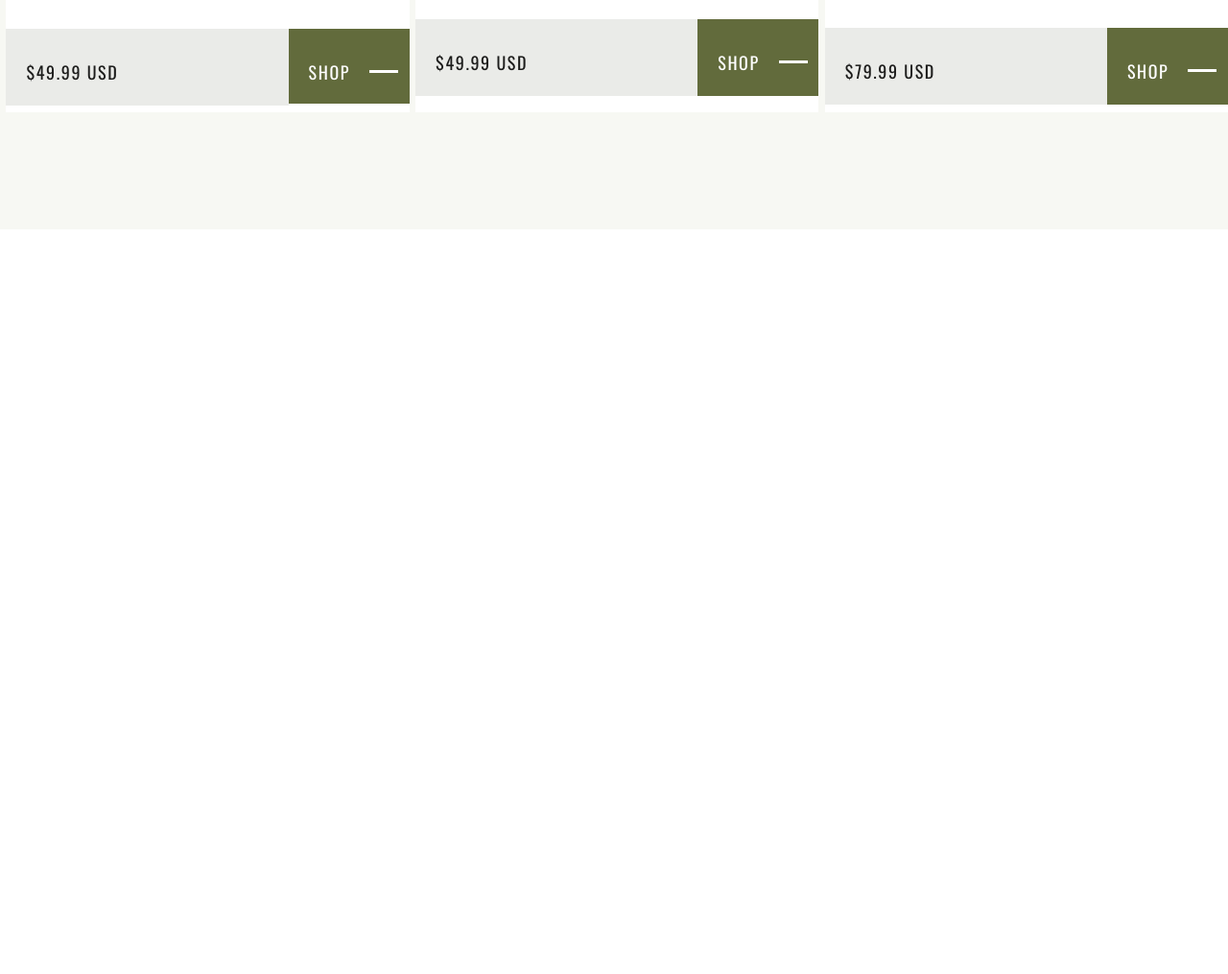
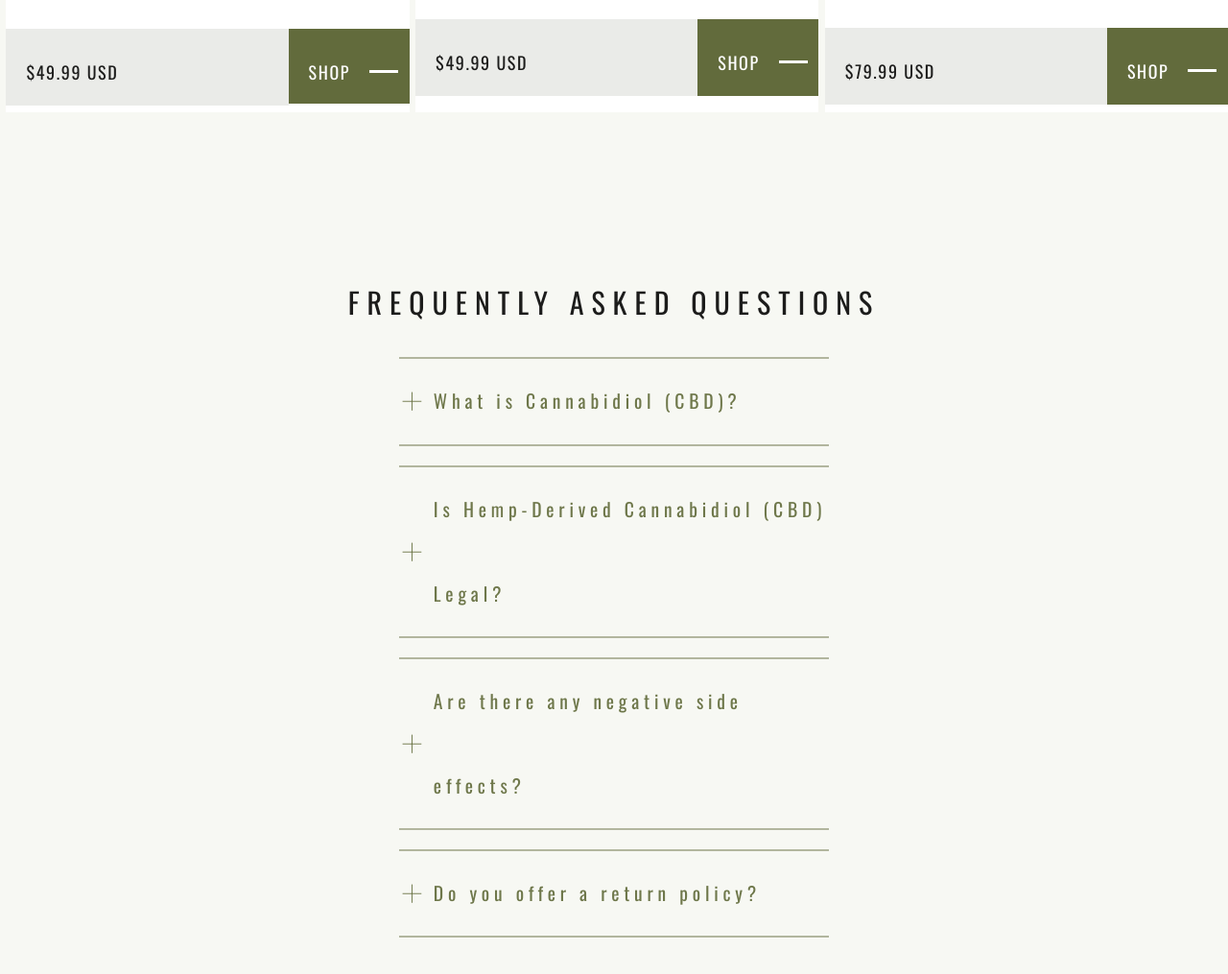
Before and after one commit to mazurenkooleksandr/exam-cbd, a plain HTML site: page index.html in a window 1280 px wide. Shown: the part 1411-2426 px from the top of the page at 96% size. Before the commit the page ends 1650 px from the top, so only its background shows below. Drawn offline with nearby package versions, Linux system fonts and the light colour scheme.

Commit message:
fifth container done

```diff
--- /dev/null
+++ b/css/_fifth-container.scss
@@ -0,0 +1,94 @@
+.fifth-container {
+    width: 100%;
+    max-width: 1920px;
+    height: 100%;
+    font-family: 'Oswald', sans-serif;
+    margin: 0 auto;
+    background-color: rgb(247,248,243);
+    font-size: 16px;
+    padding-bottom: 5%;
+
+
+    .fifth-container__header {
+      text-transform: uppercase;
+      font-size: 1.875rem;
+      color: rgb(28, 28, 27);
+      line-height: 2.5;
+      text-align: center;
+      letter-spacing: 0.5rem;
+      padding-top: 3%;
+    }
+
+
+
+      .fifth-container__block {
+        border-top: 2px solid rgba(110, 119, 74, 0.5);
+        border-bottom: 2px solid rgba(110, 119, 74, 0.5);
+        width: 35%;
+        margin: 20px auto;
+
+
+        .fifth-container__block_flex {
+          display: flex;
+          justify-content: left;
+        }
+
+        .fifth-container__block_button {
+          font-family: 'Montserrat', sans-serif;
+          margin-right: 2%;
+          font-size: 3rem;
+          border: none;
+          background-color: rgb(247,248,243);
+          color: rgb(110, 119, 74);
+          outline: none;
+          cursor: pointer;
+        }
+
+        p {
+          align-items: center;
+          font-size: 1.225rem;
+          color: rgb(110, 119, 74);
+          line-height: 4.5;
+          letter-spacing: 0.3rem;
+        }
+
+        .fifth-container__block_text {
+          display: none;
+        }
+
+        .fifth-container__block_text_block {
+          display: block;
+          padding-left: 6.5%;
+          padding-bottom: 3%;
+          font-size: 1.125rem;
+          line-height: 3;
+          letter-spacing: 0.1rem;
+        }
+    }
+}
+
+
+._What_is_Cannabidiol__CBD___ {
+  font-size: 18px;
+  font-family: "Oswald";
+  color: rgb(110, 119, 74);
+  line-height: 4.167;
+  text-align: left;
+  position: absolute;
+  left: 714.701px;
+  top: 3424.89px;
+  width: 296px;
+  height: 18px;
+  z-index: 60;
+}
+
+
+.Icon {
+  background-image: url("Icon.png");
+  position: absolute;
+  left: 674px;
+  top: 3349px;
+  width: 20px;
+  height: 20px;
+  z-index: 61;
+}
--- a/css/style.scss
+++ b/css/style.scss
@@ -1,3 +1,4 @@
 @import "main-styles";
 @import "third-container";
 @import "fourth-container";
+@import "fifth-container";
--- a/index.html
+++ b/index.html
@@ -3,11 +3,13 @@
 <head>
     <meta charset="UTF-8">
     <meta http-equiv="X-UA-Compatible" content="IE=edge">
-    <meta name="viewport" content="width=, initial-scale=1.0">
+    <meta name="viewport" content="width=device-width, initial-scale=1">
     <title>Document</title>
     <link rel="stylesheet" href="./css/style.css">
     <link rel="preconnect" href="https://fonts.gstatic.com">
     <link href="https://fonts.googleapis.com/css2?family=Oswald:wght@300;400;500;600;700&display=swap" rel="stylesheet">
+    <link rel="preconnect" href="https://fonts.gstatic.com">
+<link href="https://fonts.googleapis.com/css2?family=Montserrat:wght@100&display=swap" rel="stylesheet">
 </head>
 <body>
     <section class="third-container">
@@ -110,6 +112,76 @@
             </div>-->
         </div>
     </section>
+
+    <section class="fifth-container">
+        <div class="fifth-container__header">
+            <p>Frequently asked questions</p>
+        </div>
+
+
+            <div class="fifth-container__block">
+                <div class="fifth-container__block_flex">
+                <button class="fifth-container__block_button"  onclick="openPlus(event, 'first')">+</button>
+                <p>What is Cannabidiol (CBD)?</p>
+            </div>
+                <div id="first" class="fifth-container__block_text">Some text block №1</div>
+            </div>
+
+            <div class="fifth-container__block">
+            <div class="fifth-container__block_flex">
+                <button class="fifth-container__block_button" onclick="openPlus(event, 'second')">+</button>
+                <p>Is Hemp-Derived Cannabidiol (CBD) Legal?</p>
+            </div>
+                <div id="second" class="fifth-container__block_text">Because CBD from hemp has no psychoactive effects, the purchase, sales, or possesion of hemp CBD products are completely legal all 50 States.</div>
+            </div>
+
+            <div class="fifth-container__block">
+                <div class="fifth-container__block_flex">
+                    <button class="fifth-container__block_button" onclick="openPlus(event, 'third')">+</button>
+                    <p>Are there any negative side effects?</p>
+                </div>
+                <div id="third" class="fifth-container__block_text">Some text block №3</div>
+            </div>
+
+            <div class="fifth-container__block">
+                <div class="fifth-container__block_flex">
+                    <button class="fifth-container__block_button" onclick="openPlus(event, 'fourth')">+</button>
+                    <p>Do you offer a return policy?</p>
+                </div>
+                <div id="fourth" class="fifth-container__block_text">Some text block №4</div>
+            </div>
+
+
+
+
+
+
+
+
+
+
+
+
+
+        <!--<div class="fifth-container__block-second">
+            <label for="pseudoBtn" class="btn">+</label>
+            <p>Is Hemp-Derived Cannabidiol (CBD) Legal?</p>
+            <div class="fifth-container__block-second_text">Готовый текст</div>
+        </div>
+
+        <div class="fifth-container__block-third">
+            <label for="pseudoBtn" class="btn">+</label>
+            <p>Are there any negative side effects?</p>
+            <div class="fifth-container__block-third_text">Some text block №3</div>
+        </div>
+
+        <div class="fifth-container__block-fourt">
+            <label for="pseudoBtn" class="btn">+</label>
+            <p>Do you offer a return policy?</p>
+            <div class="fifth-container__block-fourt_text">Some text block №4</div>
+        </div>-->
+    </section>
 <script src="./main.js/tab.js"></script>
+<script src="./main.js/plus.js"></script>
 </body>
 </html>
--- /dev/null
+++ b/main.js/plus.js
@@ -0,0 +1,4 @@
+
+function openPlus(event, name){
+    document.getElementById(name).classList.toggle('fifth-container__block_text_block');
+}
```
Also changed, not shown: css/style.css, 1 other file.
